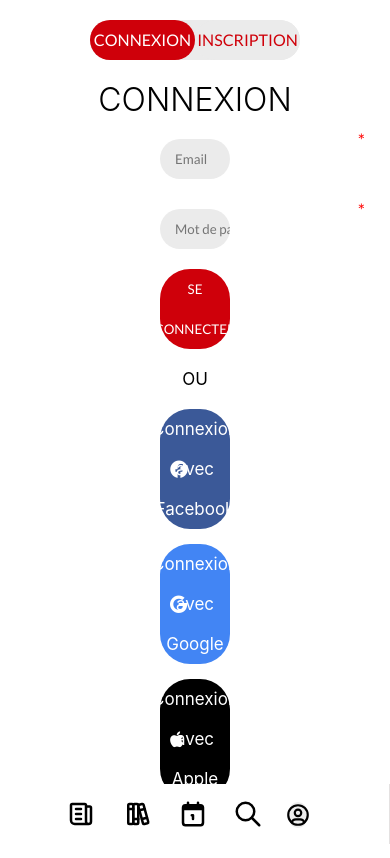
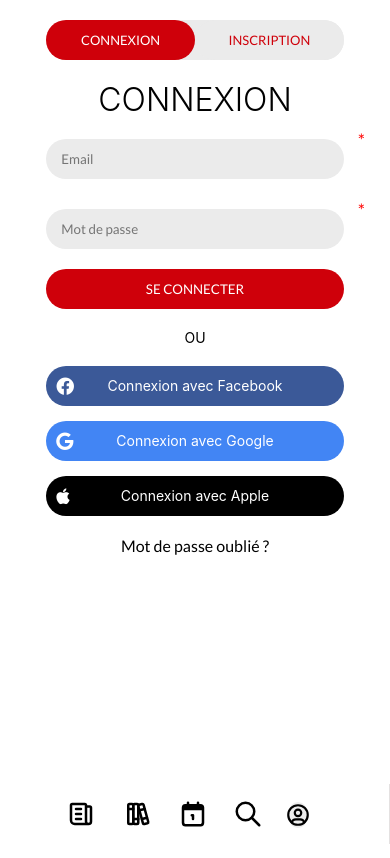
Before and after one commit to Yondemon4266/YondeMangacollec, a React (Create React App) app in the folder frontend/: page /users/sign_in in a window 390 px wide. Built offline with nearby package versions, Linux system fonts and the light colour scheme; no server answers.

Commit message:
quasi fini

```diff
--- a/frontend/src/components/componentsUID/SearchFriend.js
+++ b/frontend/src/components/componentsUID/SearchFriend.js
@@ -11,7 +11,7 @@ const SearchFriend = ({ userInfo, allUsersData, handleSearchCollec }) => {
           setSearchUsers(
             allUsersData.filter((user) => {
               if (user.pseudo === userInfo.pseudo) return false;
-              return user.pseudo.includes(e.target.value);
+              return user.pseudo.toLowerCase().includes(e.target.value);
             })
           );
         } else {
--- a/frontend/src/pages/Recherche.js
+++ b/frontend/src/pages/Recherche.js
@@ -15,7 +15,7 @@ const Recherche = () => {
   const mangaNewsData = JSON.parse(localStorage.getItem("mangaNewsData"))
     ? JSON.parse(localStorage.getItem("mangaNewsData"))
     : null;
-  const [animes, setAnimes] = useState(true);
+  const [animes, setAnimes] = useState(false);
   const [search, setSearch] = useState("");
   let dataRecu = [];
 
@@ -77,7 +77,7 @@ const Recherche = () => {
       <Navigation />
       <div className="container">
         <div className="search">
-          <form action="" onSubmit={(e) => handleSubmit(e, search)}>
+          <form action="" onSubmit={(e) => handleSubmit(e, search)} style={{alignItems:"flex-start"}}>
             <div className="connexion" id="connexionid3">
               <div className="searchinput">
                 <i className="fa-solid fa-magnifying-glass"></i>
@@ -96,25 +96,25 @@ const Recherche = () => {
                   <li>
                     <button
                       type="button"
+                      onClick={() => setAnimes(false)}
+                      className={animes ? "not-activeBtn" : "activeBtn"}
+                    >
+                      MANGAS
+                    </button>
+                  </li>
+                  <li>
+                    <button
+                      type="button"
                       onClick={() => setAnimes(true)}
                       className={animes ? "activeBtn" : "not-activeBtn"}
                     >
                       ANIMES
                     </button>
                   </li>
-                  <li>
-                    <button
-                      type="button"
-                      onClick={() => setAnimes(false)}
-                      className={animes ? "not-activeBtn" : "activeBtn"}
-                    >
-                      MANGAS
-                    </button>
-                  </li>
                 </ul>
               </div>
             </div>
-            <div className="search-list">
+            <div className="search-list" style={{width:"100%"}}>
               <ul className="animelist">{animes ? animeList : mangaList}</ul>
             </div>
           </form>
--- a/frontend/src/style/layouts/_sign.scss
+++ b/frontend/src/style/layouts/_sign.scss
@@ -15,6 +15,10 @@
       width: 60%;
       background-color: $grey-3;
       border-radius: 30px;
+      @media screen and (max-width:450px) {
+          width: 85%;
+        }
+      }
       .hover {
         display: flex;
         justify-content: center;
@@ -25,6 +29,14 @@
         color: $red;
         li {
           line-height: 30px;
+          @media screen and (max-width:780px) {
+            font-size: 16px;
+            line-height: 25px;
+          }
+          @media screen and (max-width:470px) {
+            font-size: 13px;
+            line-height: 20px;
+          }
         }
       }
       .nav-active {
@@ -65,6 +77,21 @@
       border-radius: 30px;
       padding-left: 15px;
       width: 20%;
+      @media screen and (max-width:1545px) {
+        width: 30%;
+      }
+      @media screen and (max-width:1140px) {
+        width: 40%;
+      }
+      @media screen and (max-width:780px) {
+        width: 50%;
+      }
+      @media screen and (max-width:630px) {
+        width: 65%;
+      }
+      @media screen and (max-width:470px) {
+        width: 85%;
+      }
     }
     label {
         position: relative;
@@ -88,6 +115,21 @@
       line-height: 40px;
       border: none;
       color: white;
+      @media screen and (max-width:1545px) {
+        width: 30%;
+      }
+      @media screen and (max-width:1140px) {
+        width: 40%;
+      }
+      @media screen and (max-width:780px) {
+        width: 50%;
+      }
+      @media screen and (max-width:630px) {
+        width: 65%;
+      }
+      @media screen and (max-width:470px) {
+        width: 85%;
+      }
       &:hover {
         cursor: pointer;
       }
@@ -99,6 +141,12 @@
     font-size: 17px;
     font-family: -apple-system, BlinkMacSystemFont, "Segoe UI", Roboto,
       Helvetica, Arial, sans-serif;
+      @media screen and (max-width:780px) {
+       font-size: 15px;
+      }
+      @media screen and (max-width:500px) {
+       font-size: 14px;
+      }
   }
   .sign-google-fb-apple {
     display: flex;
@@ -122,6 +170,21 @@
         line-height: 40px;
         border-radius: 30px;
         color: white;
+        @media screen and (max-width:1545px) {
+          width: 30%;
+        }
+        @media screen and (max-width:1140px) {
+          width: 40%;
+        }
+        @media screen and (max-width:780px) {
+          width: 50%;
+        }
+        @media screen and (max-width:630px) {
+          width: 65%;
+        }
+        @media screen and (max-width:470px) {
+          width: 85%;
+        }
         cursor: pointer;
         i {
           position: absolute;
@@ -146,7 +209,6 @@
     text-align: center;
     cursor: pointer;
   }
-}
 
 .success {
   margin-left: calc(50% - 60px);
--- a/frontend/src/style/style.css
+++ b/frontend/src/style/style.css
@@ -1450,7 +1450,12 @@ a button:hover {
   background-color: #ebebeb;
   border-radius: 30px;
 }
-.sign .signin-signup ul .hover {
+@media screen and (max-width: 450px) {
+  .sign .signin-signup ul {
+    width: 85%;
+  }
+}
+.sign .signin-signup .hover {
   display: -webkit-box;
   display: -ms-flexbox;
   display: flex;
@@ -1465,27 +1470,40 @@ a button:hover {
   background-color: #ebebeb;
   color: #cf000a;
 }
-.sign .signin-signup ul .hover li {
+.sign .signin-signup .hover li {
   line-height: 30px;
 }
-.sign .signin-signup ul .nav-active {
+@media screen and (max-width: 780px) {
+  .sign .signin-signup .hover li {
+    font-size: 16px;
+    line-height: 25px;
+  }
+}
+@media screen and (max-width: 470px) {
+  .sign .signin-signup .hover li {
+    font-size: 13px;
+    line-height: 20px;
+  }
+}
+.sign .signin-signup .nav-active {
   background: #cf000a;
   border-radius: 30px;
   color: white;
 }
-.sign .signin-signup ul .nav-active:hover {
+.sign .signin-signup .nav-active:hover {
   cursor: pointer;
 }
-.sign .signin-signup ul .not-activeBtn {
+.sign .signin-signup .not-activeBtn {
   color: #cf000a;
   border-radius: 30px;
 }
-.sign .signin-signup ul .not-activeBtn:hover {
+.sign .signin-signup .not-activeBtn:hover {
   cursor: pointer;
   background-color: #d7d6d6;
   border-radius: 30px;
 }
-.sign form {
+
+form {
   display: -webkit-box;
   display: -ms-flexbox;
   display: flex;
@@ -1501,11 +1519,11 @@ a button:hover {
           align-items: center;
   gap: 10px;
 }
-.sign form h1 {
+form h1 {
   font-family: -apple-system, BlinkMacSystemFont, "Segoe UI", Roboto, Helvetica, Arial, sans-serif;
   font-weight: 300;
 }
-.sign form input {
+form input {
   position: relative;
   border: none;
   line-height: 40px;
@@ -1514,10 +1532,35 @@ a button:hover {
   padding-left: 15px;
   width: 20%;
 }
-.sign form label {
+@media screen and (max-width: 1545px) {
+  form input {
+    width: 30%;
+  }
+}
+@media screen and (max-width: 1140px) {
+  form input {
+    width: 40%;
+  }
+}
+@media screen and (max-width: 780px) {
+  form input {
+    width: 50%;
+  }
+}
+@media screen and (max-width: 630px) {
+  form input {
+    width: 65%;
+  }
+}
+@media screen and (max-width: 470px) {
+  form input {
+    width: 85%;
+  }
+}
+form label {
   position: relative;
 }
-.sign form label::after {
+form label::after {
   content: "*";
   position: absolute;
   top: 0px;
@@ -1525,7 +1568,7 @@ a button:hover {
   color: red;
   font-size: 18px;
 }
-.sign form .nav-active {
+form .nav-active {
   background: #cf000a;
   border-radius: 30px;
   display: -webkit-box;
@@ -1542,16 +1585,53 @@ a button:hover {
   border: none;
   color: white;
 }
-.sign form .nav-active:hover {
+@media screen and (max-width: 1545px) {
+  form .nav-active {
+    width: 30%;
+  }
+}
+@media screen and (max-width: 1140px) {
+  form .nav-active {
+    width: 40%;
+  }
+}
+@media screen and (max-width: 780px) {
+  form .nav-active {
+    width: 50%;
+  }
+}
+@media screen and (max-width: 630px) {
+  form .nav-active {
+    width: 65%;
+  }
+}
+@media screen and (max-width: 470px) {
+  form .nav-active {
+    width: 85%;
+  }
+}
+form .nav-active:hover {
   cursor: pointer;
 }
-.sign p {
+
+p {
   display: block;
   text-align: center;
   font-size: 17px;
   font-family: -apple-system, BlinkMacSystemFont, "Segoe UI", Roboto, Helvetica, Arial, sans-serif;
 }
-.sign .sign-google-fb-apple {
+@media screen and (max-width: 780px) {
+  p {
+    font-size: 15px;
+  }
+}
+@media screen and (max-width: 500px) {
+  p {
+    font-size: 14px;
+  }
+}
+
+.sign-google-fb-apple {
   display: -webkit-box;
   display: -ms-flexbox;
   display: flex;
@@ -1568,7 +1648,7 @@ a button:hover {
   width: 100%;
   gap: 15px;
 }
-.sign .sign-google-fb-apple li {
+.sign-google-fb-apple li {
   display: -webkit-box;
   display: -ms-flexbox;
   display: flex;
@@ -1580,7 +1660,7 @@ a button:hover {
           align-items: center;
   width: 100%;
 }
-.sign .sign-google-fb-apple li button {
+.sign-google-fb-apple li button {
   position: relative;
   display: -webkit-box;
   display: -ms-flexbox;
@@ -1598,7 +1678,32 @@ a button:hover {
   color: white;
   cursor: pointer;
 }
-.sign .sign-google-fb-apple li button i {
+@media screen and (max-width: 1545px) {
+  .sign-google-fb-apple li button {
+    width: 30%;
+  }
+}
+@media screen and (max-width: 1140px) {
+  .sign-google-fb-apple li button {
+    width: 40%;
+  }
+}
+@media screen and (max-width: 780px) {
+  .sign-google-fb-apple li button {
+    width: 50%;
+  }
+}
+@media screen and (max-width: 630px) {
+  .sign-google-fb-apple li button {
+    width: 65%;
+  }
+}
+@media screen and (max-width: 470px) {
+  .sign-google-fb-apple li button {
+    width: 85%;
+  }
+}
+.sign-google-fb-apple li button i {
   position: absolute;
   left: 10px;
   bottom: 50%;
@@ -1606,16 +1711,17 @@ a button:hover {
           transform: translateY(50%);
   font-size: 18px;
 }
-.sign .sign-google-fb-apple li .blue {
+.sign-google-fb-apple li .blue {
   background-color: #3b5998;
 }
-.sign .sign-google-fb-apple li .blueclear {
+.sign-google-fb-apple li .blueclear {
   background-color: #4285f4;
 }
-.sign .sign-google-fb-apple li .black {
+.sign-google-fb-apple li .black {
   background-color: rgb(0, 0, 0);
 }
-.sign .mdp-oublie {
+
+.mdp-oublie {
   text-align: center;
   cursor: pointer;
 }
```
Also changed, not shown: 1 other file (tests, documents, lock files or other folders).
